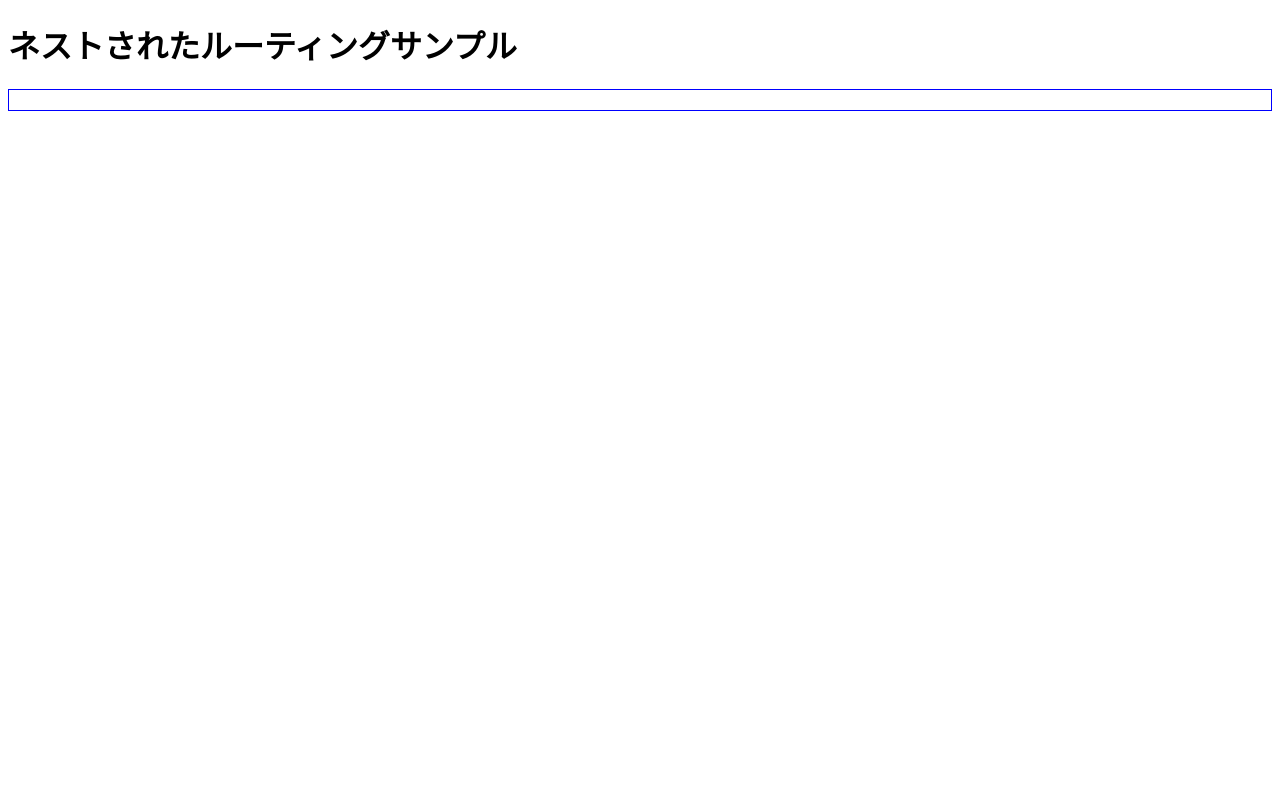
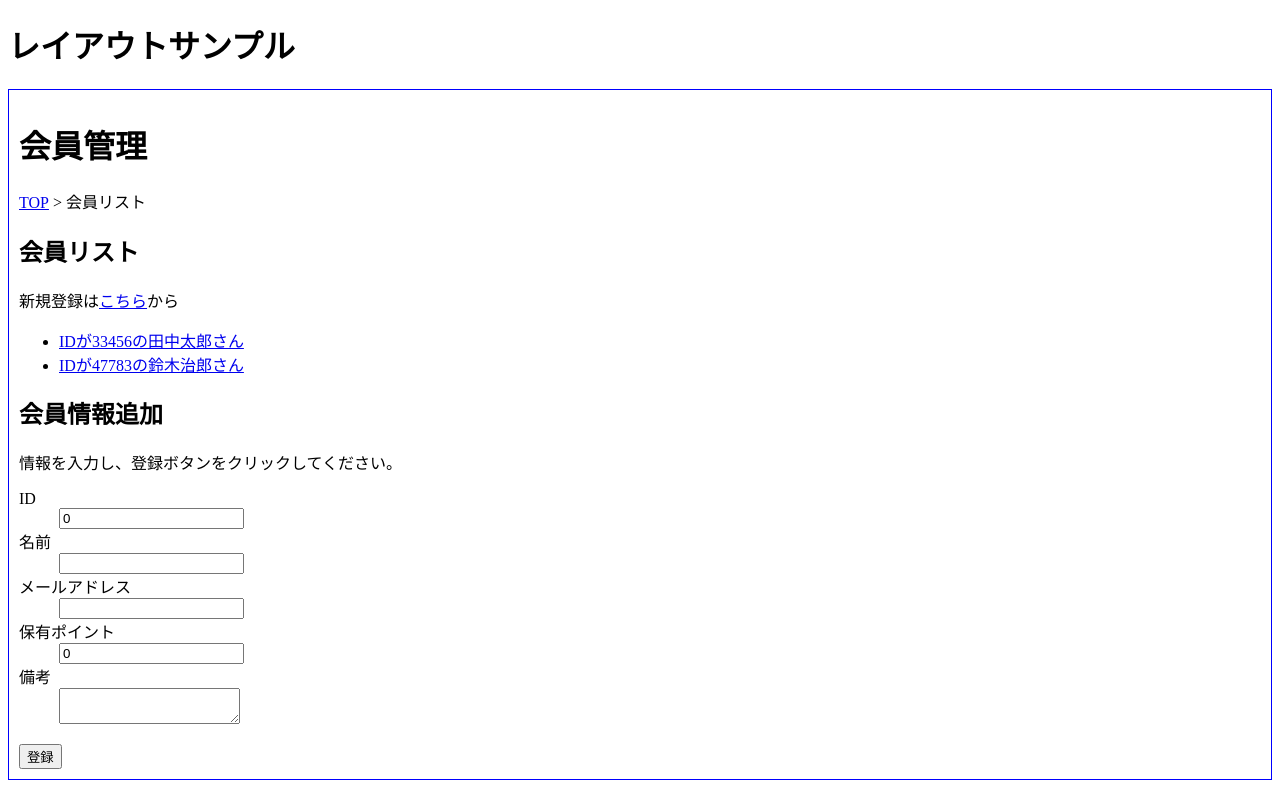
Before and after one commit to reo0306/nuxt-practice, a Nuxt app in the folder sfc-basic/: page /member/memberList/memberAdd in a window 1280 px wide. Before the commit this address had no page. Built offline with nearby package versions, Linux system fonts and the light colour scheme.

Commit message:
update nest routing, add layouts

```diff
--- a/sfc-basic/app/app.vue
+++ b/sfc-basic/app/app.vue
@@ -13,12 +13,9 @@
 </script>
 
 <template>
-  <header>
-    <h1>ネストされたルーティングサンプル</h1>
-  </header>
-  <main>
+  <NuxtLayout>
     <NuxtPage/>
-  </main>
+  </NuxtLayout>
 </template>
 
 <style>
--- /dev/null
+++ b/sfc-basic/app/layouts/default.vue
@@ -0,0 +1,8 @@
+<template>
+    <header>
+        <h1>レイアウトサンプル</h1>
+    </header>
+    <main>
+        <slot/>
+    </main>
+</template>
--- /dev/null
+++ b/sfc-basic/app/layouts/member.vue
@@ -0,0 +1,9 @@
+<template>
+    <header>
+        <h1>レイアウトサンプル</h1>
+    </header>
+    <main>
+        <h1>会員管理</h1>
+        <slot/>
+    </main>
+</template>
--- a/sfc-basic/app/pages/member/memberList.vue
+++ b/sfc-basic/app/pages/member/memberList.vue
@@ -1,11 +1,13 @@
 <script setup lang="ts">
 import type {Member} from "../../interfaces";
+definePageMeta({
+    layout: "member"
+});
 
 const memberList = useState<Map<number, Member>>("memberList");
 </script>
 
 <template>
-    <h1>会員管理</h1>
     <nav id="breadcrumbs">
         <ul>
             <li><NuxtLink v-bind:to="{name: 'index'}">TOP</NuxtLink></li>
--- a/sfc-basic/app/pages/member/memberAdd.vue
+++ b/sfc-basic/app/pages/member/memberList/memberAdd.vue
@@ -1,5 +1,8 @@
 <script setup lang="ts">
-import type {Member} from "../../interfaces";
+import type {Member} from "~/interfaces";
+definePageMeta({
+    layout: "member"
+});
 
 const router = useRouter();
 const memberList = useState<Map<number, Member>>("memberList") ;
--- a/sfc-basic/app/pages/member/memberDetail/[id].vue
+++ b/sfc-basic/app/pages/member/memberList/memberDetail/[id].vue
@@ -1,5 +1,8 @@
 <script setup lang="ts">
 import type {Member} from "~/interfaces";
+definePageMeta({
+    layout: "member"
+});
 
 const route = useRoute();
 const memberList = useState<Map<number, Member>>("memberList");
```
